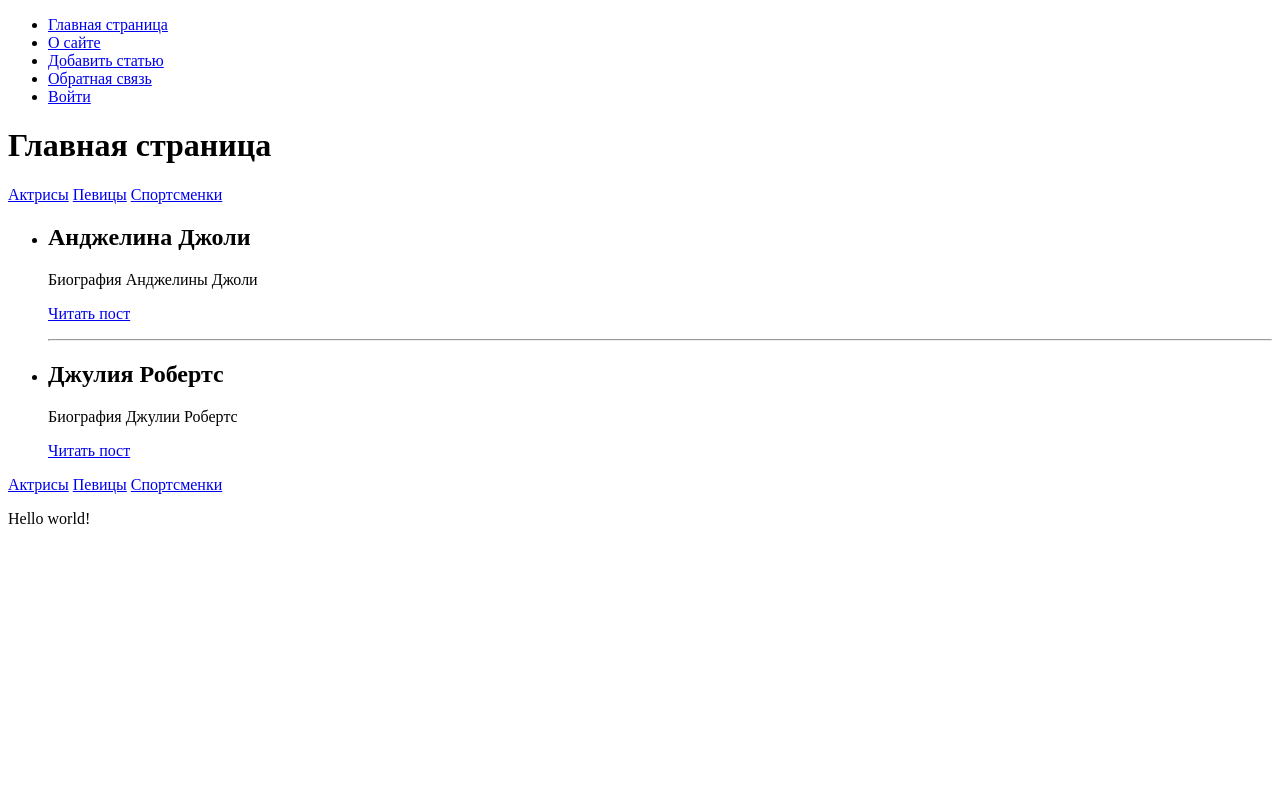
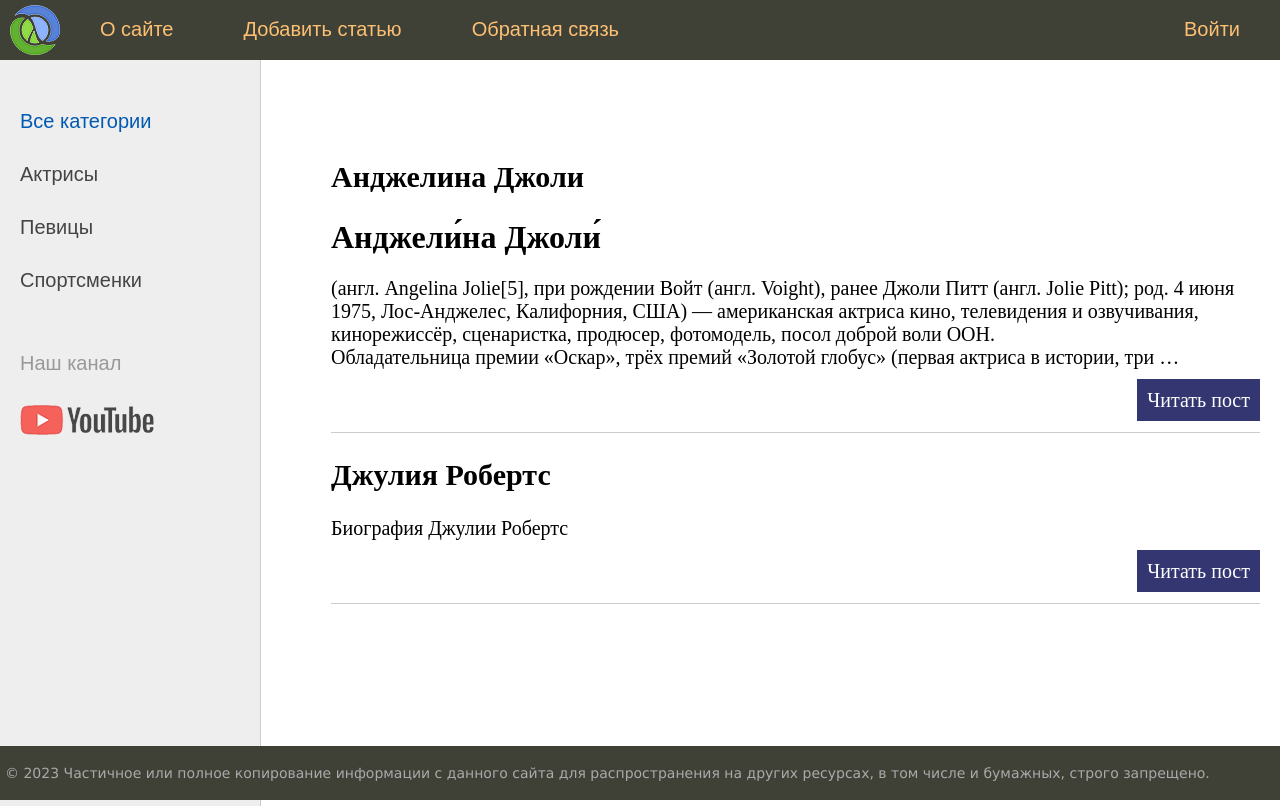
Before and after one commit to Dmitry-Osipov/sitewomen, a Django app: page / in a window 1280 px wide. Before the commit the page ends 524 px from the top, so only its background shows below. Run offline with Django 4.2, Linux system fonts and the light colour scheme.

Commit message:
Added information about static features in "settings.py". Modified the HTML pages index.html and about.html. Converted the basic template. Plugged in CSS, created a static folder in the application

```diff
--- a/templates/base.html
+++ b/templates/base.html
@@ -1,24 +1,73 @@
+{% load static %}
 <!DOCTYPE html>
-<html lang="en">
+<html>
 <head>
-    <!-- Все шаблоны следует писать в кодировке UTF-8, ибо это стандарт, начиная с Django 3. -->
-    <meta charset="UTF-8">
-    <!-- Задали свою переменную в шаблоне. Чтобы она отработала, нужно внести словарь в функцию представления. -->
-    <title>{{ title }}</title>
+	<title>{{ title }}</title>
+	<link type="text/css" href="{% static 'women/css/styles.css' %}" rel="stylesheet" />
+	<meta http-equiv="Content-Type" content="text/html; charset=utf-8">
+	<link rel="shortcut icon" href="{% static 'women/images/main.ico' %}" type="image/x-icon"/>
+	<meta name="viewport" content="width=device-width, initial-scale=1.0">
 </head>
 <body>
-<!-- Формирование меню сайта -->
-<ul>
-    <!-- Маршрут перенаправления на главную страницу. -->
-    <li><a href="{% url 'home' %}">Главная страница</a></li>
-    <!-- Маршрут перенаправления на остальные страницы. -->
-    {% for m in menu %}
-        {% if not forloop.last %}<li>{% else %}<li class="last">{% endif %}
-            <a href="{% url m.url_name %}">{{ m.title }}</a>
-        </li>
-    {% endfor %}
-</ul>
-<!-- Формирование контента. -->
-{% block content %} {% endblock %}
+<table class="table-page" border=0 cellpadding="0" cellspacing="0">
+    <tr>
+        <td valign=top>
+            {% block mainmenu %}
+                <div class="header">
+                    <ul id="mainmenu" class="mainmenu">
+                        <li class="logo"><a href="{% url 'home' %}"><div class="logo"></div></a></li>
+                        {% for m in menu %}
+                            {% if not forloop.last %}<li>{% else %}<li class="last">{% endif %}
+                        <a href="{% url m.url_name %}">{{ m.title }}</a></li>
+                        {% endfor %}
+                    </ul>
+                    <div class="clear"></div>
+                </div>
+            {% endblock mainmenu %}
+
+            <table class="table-content" border=0 cellpadding="0" cellspacing="0">
+                <tr>
+                    <!-- Sidebar слева -->
+                    <td valign="top" class="left-chapters">
+                        <ul id="leftchapters">
+                            <li class="selected">Все категории</li>
+                            <li><a href="#">Актрисы</a></li>
+                            <li><a href="#">Певицы</a></li>
+                            <li><a href="#">Спортсменки</a></li>
+                            <li class="share">
+                                <p>Наш канал</p>
+                                <a class="share-yt" href="https://www.youtube.com/channel/UClJzWfGWuGJL2t-3dYKcHTA/playlists" target="_blank" rel="nofollow"></a>
+                            </li>
+                        </ul>
+                    </td>
+                    <!-- Конец Sidebar'а -->
+                    <td valign="top" class="content">
+                        <!-- Хлебные крошки -->
+                        {% block breadcrumbs %}
+
+                        {% endblock %}
+
+                        <!-- Блок контента -->
+                        <div class="content-text">
+                            {% block content %}
+
+                            {% endblock %}
+                        </div>
+                        <!-- Конец блока контента -->
+                    </td>
+                </tr>
+            </table>
+        </td>
+    </tr>
+    <!-- Footer -->
+    <tr>
+        <td valign=top>
+            <div id="footer">
+                <p>&copy; 2023 Частичное или полное копирование информации с данного сайта для распространения на других ресурсах, в том числе и бумажных, строго запрещено.</p>
+            </div>
+        </td>
+    </tr>
+    <!-- Конец footer'а и страницы -->
+</table>
 </body>
 </html>
--- /dev/null
+++ b/women/static/women/css/styles.css
@@ -0,0 +1,409 @@
+html, body {
+	font-family: 'Arial';
+	margin: 0;
+	padding: 0;
+	height: 100%;
+	width: 100%;
+	color: #444;
+}
+
+a {
+	color: #0059b2;
+	text-decoration: none;
+}
+a:hover {
+	color: #CC0000;
+	text-decoration: underline;
+}
+
+img {max-width: 600px; height: auto;}
+
+img.img-article-left {
+	max-width: 300px;
+	height: auto;
+	float: left;
+	padding: 0 10px 10px 0;
+}
+
+img.img-article-left.thumb {
+	max-width: 150px;
+	height: auto;
+}
+
+p.link-read-post {
+	text-align: right;
+}
+p.link-read-post a {
+	padding: 10px;
+	min-width: 100px;
+	background: #333671;
+	color: #fff;
+	text-decoration: none;
+}
+
+div.article-panel {
+    background: #eee;
+    padding: 5px 10px 5px 10px;
+    box-sizing: border-box;
+    overflow: hidden;
+    color: #555;
+}
+div.article-panel p.first {
+    margin: 0;
+    float: left;
+}
+div.article-panel p.last {
+    margin: 0;
+    float: right;
+}
+
+ul.list-articles {
+	list-style: none;
+	margin: 0;
+	padding: 0;
+}
+ul.list-articles li {
+	border-bottom: 1px solid #ccc;
+}
+
+.table-page {
+	width: 100%;
+	height: 100%;
+	vertical-align: top;
+}
+.table-page tr {height: 100%;}
+
+.clear {clear: both;}
+
+.header {
+	background: #3F4137;
+	height: 60px;
+}
+
+.logo {
+	background: url('../images/logo.png') no-repeat 10px 5px;
+	width: 70px;
+	height: 60px;
+}
+
+ul.mainmenu {
+	list-style: none;
+	margin: 0;
+	padding: 0;
+	height: 60px;
+	color: #fdc073;
+	font-size: 20px;
+	overflow: hidden;
+}
+ul.mainmenu li {
+	float: left;
+	margin: 18px 40px 0 30px;
+}
+ul.mainmenu li.logo {margin: 0;}
+ul.mainmenu li.last {float: right;}
+
+ul.mainmenu li a {
+	color: #fdc073;
+	text-decoration: none;
+}
+ul.mainmenu li a:hover {
+	color: #FDA83D;
+}
+
+.panelitems {
+	text-align: center;
+}
+
+ul.langitem {
+	list-style: none;
+	display: inline-block;
+	margin: 30px;
+	padding: 0;
+	max-width: 300px
+}
+ul.langitem li {
+	margin: 10px 0 0 0;
+	width: 100%;
+}
+ul.langitem li.image {
+	margin: 0;
+	text-align: center;
+	width: 100%;
+	height: 250px;
+	overflow: hidden;
+}
+ul.langitem li.descr {
+	color: #777;
+	height: 170px;
+	overflow: hidden;
+}
+ul.langitem li a {
+	color: #fdc073;
+	text-decoration: none;
+	font-size: 20px;
+}
+ul.langitem li a:hover {
+	color: #FDA83D;
+}
+div.button {
+	background: #3F4137;
+	max-width: 200px;
+	margin: 0 auto;
+	padding: 5px 20px 5px 20px;
+	border-radius: 10px;
+	font-size: 20px;
+}
+
+.table-content {
+	width: 100%;
+	min-height: 100%;
+	height: 100%;
+}
+
+.left-chapters {
+	margin: 0;
+	background: #eee;
+	border-right: 1px solid #ccc;
+}
+.left-chapters ul {
+	width: 230px;
+	margin: 0;
+	padding: 20px 10px 10px 20px;
+	list-style: none;
+	font-size: 20px;
+}
+.left-chapters ul li {
+	margin: 30px 0 0 0;
+	color: #999;
+}
+.left-chapters ul li.selected {color: #0059b2; }
+.left-chapters ul li a {
+	color: #444;
+	text-decoration: none;
+}
+.left-chapters ul li a:hover { color: #CC0000; }
+.left-chapters ul li.share {margin: 60px 0 0 0;}
+.left-chapters ul li.share p {margin: 30px 0 30px 0;}
+.left-chapters ul li.share a {
+	display: inline-block;
+	width: 40px;
+	height: 40px;
+	margin: 0 20px 0 0;
+}
+.left-chapters ul li.share a.share-yt {
+	width: 100%;
+	height: 30px;
+	background: url('../images/share_yt.png') no-repeat 0 0
+}
+.left-chapters ul li.share a.share-yt:hover {
+	width: 100%;
+	height: 30px;
+	background: url('../images/share_yt.png') no-repeat 0 -30px
+}
+
+ul.tags-list {
+    width: 100%;
+	margin: 0;
+	padding: 0;
+	list-style: none;
+}
+
+ul.tags-list li {
+	margin: 0;
+	padding: 0 0 10px;
+    display: inline-block;
+}
+
+ul.tags-list li a {
+	padding: 5px;
+	font-size: 16px;
+	border: 1px solid #aaa;
+}
+
+.content {
+	padding: 40px 20px 20px 40px;
+	width: 100%;
+	box-sizing: border-box;
+}
+
+ul.breadcrumbs {
+	margin: 0;
+	padding: 0;
+	list-style: none;
+	font-size: 20px;
+	font-family: Sans-serif, Arial, Tahoma;
+}
+ul.breadcrumbs li {
+	display: inline-block;
+}
+ul.breadcrumbs li a {
+	color: #0059b2;
+	text-decoration: none;
+}
+ul.breadcrumbs li a:hover { color: #CC0000; }
+ul.breadcrumbs li:after{
+	padding: 0 10px 0 10px;
+	content: "\2192";
+}
+ul.breadcrumbs li.last:after {content: "";}
+
+ul.control {
+	margin: 0;
+	padding: 60px 0 0 0;
+	list-style: none;
+	font-family: Sans-serif, Arial, Tahoma;
+	font-size: 18px;
+	width: 100%;
+}
+ul.control li {	float: left; padding: 0 0 0 10px;}
+ul.control li.first:before {content: "\2190"; padding: 0 10px 0 0;}
+ul.control li.last {float: right; padding: 0 40px 0 0;}
+ul.control li.last:after {content: "\2192"; padding: 0 0 0 10px;}
+ul.control li a { color: #0059b2; text-decoration: none; }
+ul.control li a:hover { color: #CC0000; }
+
+ul.content-table {
+	margin: 0;
+	padding: 60px 0 0 30px;
+	list-style: none;
+	font-family: Sans-serif, Arial, Tahoma;
+	font-size: 28px;
+}
+ul.content-table li {
+	margin: 0 0 40px 0;
+}
+ul.content-table li a {
+	color: #BB5715;
+	text-decoration: none;
+}
+ul.content-table li a:hover {color: #F0711C;}
+
+.content-text {
+	margin: 60px 0 0 30px;
+	color: #000;
+	font-size: 20px;
+	font-family: Yandex Sans Display Light;
+}
+.content-text h1 {font-size: 32px;}
+
+ul.lang-list {
+	list-style: none;
+	margin: 0;
+	padding: 14px 0 0 0;
+	background: #3F4137;
+	width: 100%;
+	height: 50px;
+	border-top: 1px solid #959A82;
+	box-sizing: border-box;
+	font-size: 18px;
+	font-family: Sans-serif, Arial, Tahoma;
+}
+ul.lang-list li {
+	display: inline-block;
+	margin-left: 40px;
+}
+ul.lang-list li.selected {color: #fdc073; border-bottom: 1px solid #fdc073;}
+ul.lang-list li a {
+	color: #eee;
+	text-decoration: none;
+}
+ul.lang-list li a:hover {color: #fdc073;}
+
+.topic-subject .topic-line {
+	border-bottom: 1px solid #CC0000;
+	margin-top: -16px;
+}
+
+.topic-subject .topic-text {
+	display: inline-block;
+	font-size: 28px;
+	color: #777;
+	padding: 0 10px 0 10px;
+	margin-left: 30px;
+	background: #fff;
+	font-family: Sans-serif, Arial, Tahoma;
+}
+
+.list-topic {
+	margin: 40px 0 60px 0;
+	font-family: Sans-serif, Arial, Tahoma;
+}
+.list-topic p {
+	margin: 0;
+	font-size: 28px;
+}
+.list-topic ol {
+	columns: 2;
+	-webkit-columns: 2;
+	column-gap: 40px;
+}
+.list-topic ol li {
+	display: list-item;
+	margin: 10px 10px 0 0px;
+	padding: 0 0 0 10px;
+}
+.list-topic ol li a {
+	color: #0059b2;
+	text-decoration: none;
+}
+.list-topic ol li a:hover {color: #CC0000;}
+
+.highlight {
+	max-width: 350px;
+	padding: 0 10px 0 10px;
+	margin: 0;
+	overflow: auto;
+	overflow-y: hidden;
+	background: #f0f0f0;
+}
+.highlight p { margin: 0; }
+.highlight .block {
+	width: 100%;
+	margin: 0;
+}
+.highlight .block p { margin: 0; }
+
+.quote {
+	background: url('../images/blockquote.png') no-repeat 0 10px;
+	padding: 5px 5px 5px 70px;
+	font-family: Sans-serif, Arial, Tahoma;
+	font-style: italic;
+}
+
+#footer {
+	box-sizing: border-box;
+
+	background: #3F4137;
+	padding: 5px;
+	color: #aaa;
+	font-size: 14px;
+	font-family: Verdana, Geneva, Arial, Helvetica;
+	text-align: left;
+	overflow: hidden;
+}
+#footer a {
+	text-decoration: underline;
+	color: #aaa;
+}
+
+.form-input {
+    width: 300px;
+    font-size: 16px;
+}
+
+.form-label {
+    display: inline-block;
+    min-width: 150px;
+    vertical-align: top;
+}
+
+.form-error ul {
+    list-style: none;
+    padding: 0;
+    color: #CC0000;
+}
+
+.form-button {
+    min-width: 200px;
+    font-size: 16px;
+}
--- a/women/templates/women/about.html
+++ b/women/templates/women/about.html
@@ -1,5 +1,5 @@
 {% extends 'base.html' %}
 
 {% block content %}
-    <h1>{{ title }}</h1>
+    <h1>{{title}}</h1>
 {% endblock %}
--- a/women/templates/women/index.html
+++ b/women/templates/women/index.html
@@ -1,31 +1,18 @@
 {% extends 'base.html' %}
 
 {% block content %}
-    <h1>{{ title }}</h1>
-
-    <!-- Отображаем категории. Чтобы запретить отображение переменных файла, требуется прописать only. -->
-    {% include 'women/includes/nav.html' only %}
-
-    <!-- Перебираем элементы коллекции искусственной БД. Синтаксис очень похож на обычный цикл for и условие if в Python. -->
-    <ul>
-        {% for post in posts %}
-            {% if post.is_published %}
+    <ul class="list-articles">
+        {% for p in posts %}
+            {% if p.is_published %}
                 <li>
-                    <h2>{{ post.title }}</h2>
-                    <p>{{ post.content }}</p>
-                    <!-- В маршрут post передаём id (ибо в urls.py у нас есть id в пути, как и в аргументах функции). -->
-                    <p><a href="{% url 'post' post.id %}">Читать пост</a></p>
+                    <h2>{{ p.title }}</h2>
+                    {% autoescape off %}
+                        {{ p.content|linebreaks|truncatewords:50 }}
+                    {% endautoescape %}
+                    <div class="clear"></div>
+                    <p class="link-read-post"><a href="{% url 'post' p.id %}">Читать пост</a></p>
                 </li>
-                <!-- У шаблона Django внутри тега for автоматически появляется переменная forloop. -->
-                {% if not forloop.last %}
-                    <hr>
-                {% endif %}
             {% endif %}
         {% endfor %}
     </ul>
-
-    <!-- А если подключить only с параметром, которого нет в проекте, то этот параметр будет доступен в nav
-    (соответственно, только этот параметр и будет доступен при подключении include). -->
-    {% include 'women/includes/nav.html' only with title2='Hello world!' %}
-
 {% endblock %}
--- a/women/views.py
+++ b/women/views.py
@@ -12,7 +12,12 @@ menu = [{'title': 'О сайте', 'url_name': 'about'},
 ]
 
 data_db = [  # Имитируем набор записей из БД списком из словарей.
-    {'id': 1, 'title': 'Анджелина Джоли', 'content': 'Биография Анджелины Джоли', 'is_published': True},
+    {'id': 1, 'title': 'Анджелина Джоли', 'content': '''<h1>Анджели́на Джоли́</h1> (англ. Angelina Jolie[5], при рождении Войт (англ. Voight), ранее Джоли Питт (англ. Jolie Pitt); род. 4 июня 1975, Лос-Анджелес, Калифорния, США) — американская актриса кино, телевидения и озвучивания, кинорежиссёр, сценаристка, продюсер, фотомодель, посол доброй воли ООН.
+    Обладательница премии «Оскар», трёх премий «Золотой глобус» (первая актриса в истории, три года подряд выигравшая награду) и двух «Премий Гильдии киноактёров США».
+    Дебютировала в кино в 1982 году, сыграв роль в комедийном фильме «В поисках выхода» (где снимались также её отец и мать)[6], однако известность получила после того, как сыграла героиню видеоигр Лару Крофт в фильмах «Лара Крофт: Расхитительница гробниц» и «Лара Крофт: Расхитительница гробниц 2 — Колыбель жизни».
+    В 2009, 2011 и 2013 годах по версии журнала Forbes Джоли была названа самой высокооплачиваемой актрисой Голливуда[7][8].
+    Её наиболее успешными с коммерческой стороны фильмами стали «Малефисента» (сборы в мировом прокате — 758 миллионов долларов США), «Мистер и миссис Смит» (сборы в мировом прокате — 478 миллионов), «Особо опасен» (341 миллион), «Солт» (293 миллиона ), а также «Турист» (278 миллионов), «Лара Крофт: Расхитительница гробниц» (274 миллиона) и картина с участием Николаса Кейджа «Угнать за 60 секунд» (237 миллионов долларов США)[9].''',
+     'is_published': True},
     {'id': 2, 'title': 'Марго Робби', 'content': 'Биография Марго Робби', 'is_published': False},
     {'id': 3, 'title': 'Джулия Робертс', 'content': 'Биография Джулии Робертс', 'is_published': True},
 ]
```
Also changed, not shown: sitewomen/settings.py (+23 -2 lines), README.md, women/static/women/images/blockquote.png (added), women/static/women/images/btn_yt.png (added), women/static/women/images/logo.png (added), women/static/women/images/main.ico (added), women/static/women/images/share_yt.png (added), women/static/women/images/smallmenu.png (added).
